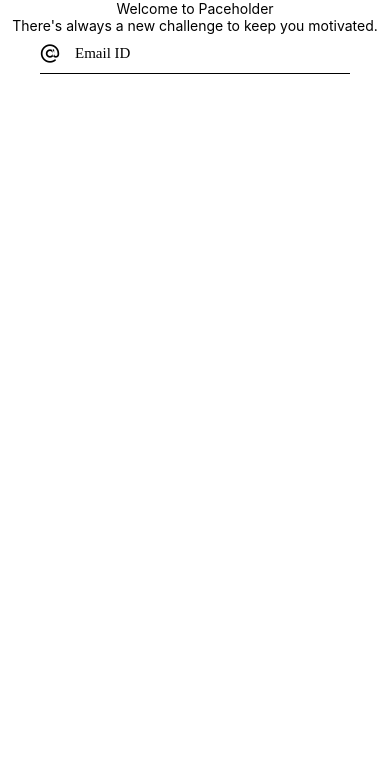
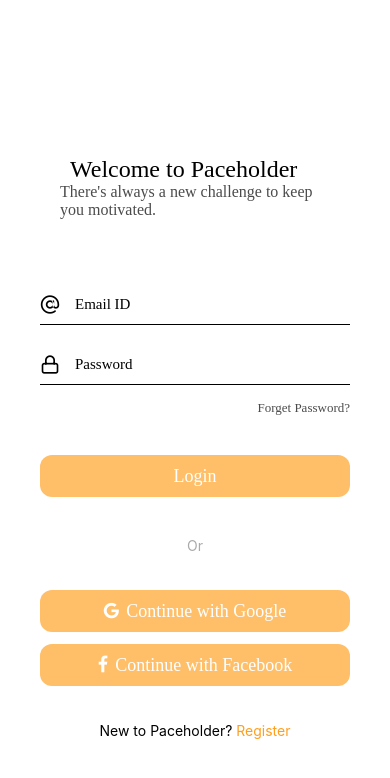
Before and after one commit to Appleooo/Paceholder, a React Native app in the folder Paceholder_code/: screen /Home in a window 390 px wide. Shown: the top 778 px of the page. Built offline with nearby package versions, Linux system fonts and the light colour scheme.

Commit message:
built login page

```diff
--- a/Paceholder_code/App.js
+++ b/Paceholder_code/App.js
@@ -3,14 +3,19 @@
 
 import { NavigationContainer } from "@react-navigation/native";
 import BottomNavigationBar from './components/navigation/BottomNavigationBar';
-import LoginScreen  from "./screens/LoginScreen";
+import LoginScreen from "./screens/LoginScreen";
+
+import { Provider as PaperProvider } from 'react-native-paper';
 
 const App = () => {
   return (
+    <PaperProvider>
+      <LoginScreen />
+    </PaperProvider>
     // <NavigationContainer  >
     //   <BottomNavigationBar />
     // </NavigationContainer>
-    <LoginScreen />
+
   );
 }
 
--- a/Paceholder_code/components/UnderlineField.js
+++ b/Paceholder_code/components/UnderlineField.js
@@ -1,15 +1,19 @@
 import React from 'react';
-import { View, StyleSheet, Text, ScrollView } from 'react-native';
+import { View, StyleSheet, Text, TextInput, Dimensions } from 'react-native';
 
 import { ApplicationProvider, Autocomplete, Layout } from '@ui-kitten/components';
 import { mapping, light as lightTheme } from '@eva-design/eva';
 import Icon from 'react-native-vector-icons/Feather';
 
+var width = Dimensions.get('window').width; //full width
+var height = Dimensions.get('window').height; //full height
+
 const styles = StyleSheet.create({
     fieldContainer: {
         width: '100%',
         height: 40,
-        width: 310,
+        width: width - 80,
+        marginTop: 20,
         flexDirection: 'row',
         borderBottomColor: 'black',
         alignItems: 'center',
@@ -34,7 +38,7 @@
     return (
         <View style={styles.fieldContainer} >
             <Icon name={iconName} size={20} />
-            <Text style={styles.text}>{title}</Text>
+            <TextInput style={styles.text} value={title}/>
         </View>
     );
 }
--- a/Paceholder_code/package.json
+++ b/Paceholder_code/package.json
@@ -18,6 +18,7 @@
     "react": "17.0.2",
     "react-native": "0.67.3",
     "react-native-gesture-handler": "^2.3.0",
+    "react-native-paper": "^4.11.2",
     "react-native-reanimated": "^2.4.1",
     "react-native-safe-area-context": "^4.1.2",
     "react-native-screens": "^3.13.1",
--- a/Paceholder_code/screens/LoginScreen.js
+++ b/Paceholder_code/screens/LoginScreen.js
@@ -1,10 +1,13 @@
 import React from 'react';
-import { View, StyleSheet, Text, Dimensions, ScrollView } from 'react-native';
+import { View, StyleSheet, Text, SafeAreaView, TouchableOpacity, Dimensions } from 'react-native';
 import { ApplicationProvider, Layout } from '@ui-kitten/components';
 import { mapping, light as lightTheme } from '@eva-design/eva';
-import Icon from 'react-native-vector-icons/Feather';
+import Icon from 'react-native-vector-icons/FontAwesome';
 
 import UnderlineField from '../components/UnderlineField';
+
+var width = Dimensions.get('window').width; //full width
+var height = Dimensions.get('window').height; //full height
 
 const styles = StyleSheet.create({
     body: {
@@ -13,25 +16,130 @@
         justifyContent: 'flex-start',
         backgroundColor: '#ffffff',
     },
-    welcome: {
+    welcomeSection: {
+        marginTop: 110,
+        height: 155,
+        alignItems: 'center',
+        justifyContent: 'center',
+        // backgroundColor: 'grey',
+    },
+    welcomeTitle: {
+        width: 250,
         fontSize: 24,
         fontFamily: 'RobotoCondensed-Bold',
     },
     subtitle: {
+        width: 270,
         fontSize: 16,
         fontFamily: 'Cabin-Regular',
-    }
+        color: '#4B4B4B',
+    },
+    forgetPasswordButtonContainer: {
+        width: width - 80,
+        marginTop: 15,
+        position: 'relative',
+    },
+    forgetPasswordButton: {
+        position: 'absolute',
+        right: 0,
+    },
+    forgetPasswordText: {
+        fontSize: 13,
+        fontFamily: 'Cabin-Regular',
+        color: '#4B4B4B',
+        textAlign: 'right',
+    },
+    loginButton: {
+        width: width - 80,
+        height: 42,
+        marginTop: 55,
+        marginBottom: 40,
+        backgroundColor: '#FFBF69',
+        borderRadius: 12,
+        alignItems: 'center',
+        justifyContent: 'center',
+    },
+    loginButtontext: {
+        fontFamily: 'Cabin-Regular',
+        fontSize: 18,
+        color: 'white',
+    },
+    otherLoginContainer: {
+        marginTop: 30,
+    },
+    otherLoginButton: {
+        flexDirection: 'row',
+        width: width - 80,
+        height: 42,
+        marginVertical: 6,
+        backgroundColor: '#FFBF69',
+        borderRadius: 12,
+        alignItems: 'center',
+        justifyContent: 'center',
+    },
+    otherLoginButtontext: {
+        fontFamily: 'Cabin-Regular',
+        fontSize: 18,
+        color: 'white',
+        paddingLeft: 7,
+    },
+    signupButton: {
+        flexDirection: 'row',
+        marginTop: 30,
+    },
 });
 
 const LoginScreen = () => {
+
     return (
-        <View style={styles.body}>
+        <SafeAreaView style={styles.body}>
+            <View style={styles.welcomeSection}>
+                <Text style={styles.welcomeTitle}>Welcome to Paceholder</Text>
+                <Text style={styles.subtitle}>There's always a new challenge to keep you motivated.</Text>
+            </View>
+            <View>
+                <UnderlineField iconName={"at-sign"} title={"Email ID"} />
+                <UnderlineField iconName={"lock"} title={"Password"} />
 
-            <Text>Welcome to Paceholder</Text>
-            <Text>There's always a new challenge to keep you motivated.</Text>
+            </View>
+            <View style={styles.forgetPasswordButtonContainer}>
+                <TouchableOpacity style={styles.forgetPasswordButton}>
+                    <Text style={styles.forgetPasswordText}>Forget Password?</Text>
+                </TouchableOpacity>
+            </View>
+            <TouchableOpacity style={styles.loginButton}>
+                <Text style={styles.loginButtontext}>Login</Text>
+            </TouchableOpacity>
 
-            <UnderlineField iconName={"at-sign"} title={"Email ID"} />
-        </View>
+            {/* Line Divider */}
+            <View style={{ flexDirection: 'row', paddingHorizontal: 40 }}>
+                <View style={{ backgroundColor: '#AAAAAA', height: 1, flex: 1, alignSelf: 'center' }} />
+                <Text style={{ alignSelf: 'center', paddingHorizontal: 5, color: '#AAAAAA', }}>Or</Text>
+                <View style={{ backgroundColor: '#AAAAAA', height: 1, flex: 1, alignSelf: 'center' }} />
+            </View>
+
+            <View style={styles.otherLoginContainer}>
+
+                <TouchableOpacity style={styles.otherLoginButton}>
+                    <Icon name={"google"} size={18} color={'white'} />
+                    <Text style={styles.otherLoginButtontext}>Continue with Google</Text>
+                </TouchableOpacity>
+
+                <TouchableOpacity style={styles.otherLoginButton}>
+                    <Icon name={"facebook"} size={18} color={'white'} />
+                    <Text style={styles.otherLoginButtontext}>Continue with Facebook</Text>
+                </TouchableOpacity>
+            </View>
+
+            <View style={styles.signupButton}>
+                <Text>New to Paceholder? </Text>
+                <TouchableOpacity>
+                    <Text style={{color: '#FF9F1C'}}>Register</Text>
+                </TouchableOpacity>
+            </View>
+
+
+        </SafeAreaView>
     );
 }
 
```
Also changed, not shown: 3 other files (tests, documents, lock files or other folders).
